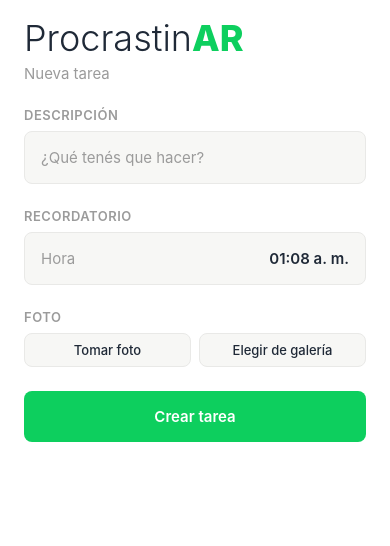
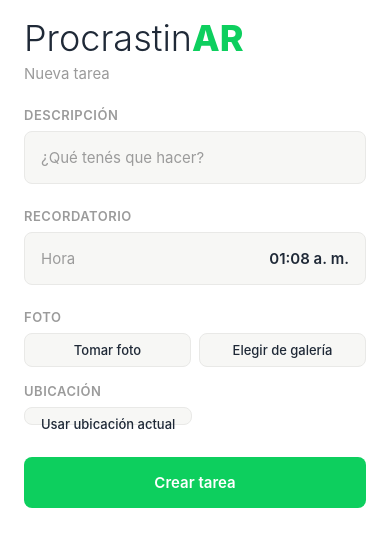
Before and after one commit to YCastEmm/procrastin-ar, a React Native app: screen /AddTask in a window 390 px wide. Shown: the top 546 px of the page. Built offline with nearby package versions, Linux system fonts and the light colour scheme; what expo-notifications would draw is missing.

Commit message:
feat: incorpora la funcionalidad para seleccionar la ubicación al crear una tarea

```diff
--- a/src/components/TaskItem.tsx
+++ b/src/components/TaskItem.tsx
@@ -16,6 +16,12 @@ const TaskItem = ({ task, completarTarea, eliminarTarea }: TaskItemProps) => {
                 <View style={styles.info}>
                     <Text style={styles.description}>{task.descripcion}</Text>
                     <Text style={styles.date}>{task.fecha}</Text>
+                    {task.ubicacion && (
+                        <Text style={styles.location} numberOfLines={1}>
+                            {task.ubicacion.direccion
+                                ?? `${task.ubicacion.lat.toFixed(5)}, ${task.ubicacion.lng.toFixed(5)}`}
+                        </Text>
+                    )}
                 </View>
                 {task.fotoUri && (
                     <Image source={{ uri: task.fotoUri }} style={styles.thumbnail} />
@@ -76,6 +82,12 @@ const styles = StyleSheet.create({
         color: colors.textMuted,
         marginTop: spacing.xs,
     },
+    location: {
+        fontSize: typography.caption,
+        color: colors.textMuted,
+        marginTop: spacing.xs,
+        fontStyle: 'italic',
+    },
     actions: {
         flexDirection: 'row',
         gap: spacing.sm,
--- a/src/screens/AddTaskScreen.tsx
+++ b/src/screens/AddTaskScreen.tsx
@@ -1,10 +1,12 @@
 import { StackNavigationProp } from "@react-navigation/stack"
-import { Image, StyleSheet, Text, TextInput, TouchableOpacity, View } from "react-native"
+import { ActivityIndicator, Image, StyleSheet, Text, TextInput, TouchableOpacity, View } from "react-native"
 import { RootStackParamList } from "../../App"
 import { useState } from "react"
 import { programarRecordatorio } from "@/services/notificationsService"
-import { requestCameraPermission, requestMediaLibraryPermission } from "@/services/permissionsService"
+import { requestCameraPermission, requestMediaLibraryPermission, requestLocationPermission } from "@/services/permissionsService"
 import { launchCameraAsync, launchImageLibraryAsync } from "expo-image-picker"
+import * as Location from "expo-location"
+import { Task } from "@/types/Task.type"
 import { DateTimePickerAndroid } from "@react-native-community/datetimepicker"
 import { SafeAreaView } from 'react-native-safe-area-context'
 import { colors, spacing, typography, radius } from "@/themes/theme"
@@ -20,6 +22,8 @@ const AddTaskScreen = ({ navigation }: AddTaskScreenProps) => {
     const [tarea, setTarea] = useState<string>("")
     const [horaElegida, setHoraElegida] = useState<Date>(new Date())
     const [fotoUri, setFotoUri] = useState<string | undefined>()
+    const [ubicacion, setUbicacion] = useState<Task['ubicacion']>(undefined)
+    const [cargandoUbicacion, setCargandoUbicacion] = useState(false)
 
     const { addTask } = useTaskStore()
 
@@ -35,6 +39,32 @@ const AddTaskScreen = ({ navigation }: AddTaskScreenProps) => {
         if (status !== 'granted') return
         const result = await launchImageLibraryAsync({ quality: 0.7 })
         if (!result.canceled) setFotoUri(result.assets[0].uri)
+    }
+
+    const handleUsarUbicacion = async () => {
+        const status = await requestLocationPermission()
+        if (status !== 'granted') return
+        setCargandoUbicacion(true)
+        try {
+            const { coords } = await Location.getCurrentPositionAsync({
+                accuracy: Location.Accuracy.Balanced,
+            })
+            const { latitude: lat, longitude: lng } = coords
+            let direccion: string | undefined
+            try {
+                const [lugar] = await Location.reverseGeocodeAsync({ latitude: lat, longitude: lng })
+                if (lugar) {
+                    direccion = [lugar.street, lugar.city, lugar.region]
+                        .filter(Boolean)
+                        .join(', ')
+                }
+            } catch {
+                // reverseGeocode failed, guardamos solo coords
+            }
+            setUbicacion({ lat, lng, direccion })
+        } finally {
+            setCargandoUbicacion(false)
+        }
     }
 
     const abrirPicker = () => {
@@ -56,6 +86,7 @@ const AddTaskScreen = ({ navigation }: AddTaskScreenProps) => {
                 descripcion: tarea,
                 completada: false,
                 fotoUri,
+                ubicacion,
             }
             await addTask(nuevaTarea)
             await programarRecordatorio(tarea, horaElegida)
@@ -100,6 +131,29 @@ const AddTaskScreen = ({ navigation }: AddTaskScreenProps) => {
             </View>
             {fotoUri && (
                 <Image source={{ uri: fotoUri }} style={styles.preview} />
+            )}
+
+            <Text style={styles.label}>Ubicación</Text>
+            {ubicacion ? (
+                <View style={styles.locationRow}>
+                    <Text style={styles.locationText} numberOfLines={1}>
+                        {ubicacion.direccion ?? `${ubicacion.lat.toFixed(5)}, ${ubicacion.lng.toFixed(5)}`}
+                    </Text>
+                    <TouchableOpacity onPress={() => setUbicacion(undefined)}>
+                        <Text style={styles.locationClear}>Quitar</Text>
+                    </TouchableOpacity>
+                </View>
+            ) : (
+                <TouchableOpacity
+                    style={[styles.photoButton, styles.locationButton]}
+                    onPress={handleUsarUbicacion}
+                    disabled={cargandoUbicacion}
+                >
+                    {cargandoUbicacion
+                        ? <ActivityIndicator size="small" color={colors.primary} />
+                        : <Text style={styles.photoButtonText}>Usar ubicación actual</Text>
+                    }
+                </TouchableOpacity>
             )}
 
             <TouchableOpacity
@@ -193,6 +247,35 @@ const styles = StyleSheet.create({
         borderRadius: radius.md,
         marginBottom: spacing.md,
     },
+    locationButton: {
+        flex: 0,
+        alignSelf: 'flex-start',
+        paddingHorizontal: spacing.md,
+        marginBottom: spacing.lg,
+    },
+    locationRow: {
+        flexDirection: 'row',
+        alignItems: 'center',
+        justifyContent: 'space-between',
+        borderWidth: 1,
+        borderColor: colors.border,
+        borderRadius: radius.md,
+        backgroundColor: colors.surface,
+        paddingHorizontal: spacing.md,
+        paddingVertical: spacing.sm,
+        marginBottom: spacing.lg,
+        gap: spacing.sm,
+    },
+    locationText: {
+        flex: 1,
+        fontSize: typography.caption,
+        color: colors.text,
+    },
+    locationClear: {
+        fontSize: typography.caption,
+        color: colors.danger,
+        fontWeight: '500',
+    },
     createButton: {
         backgroundColor: colors.primary,
         paddingVertical: spacing.md,
```
